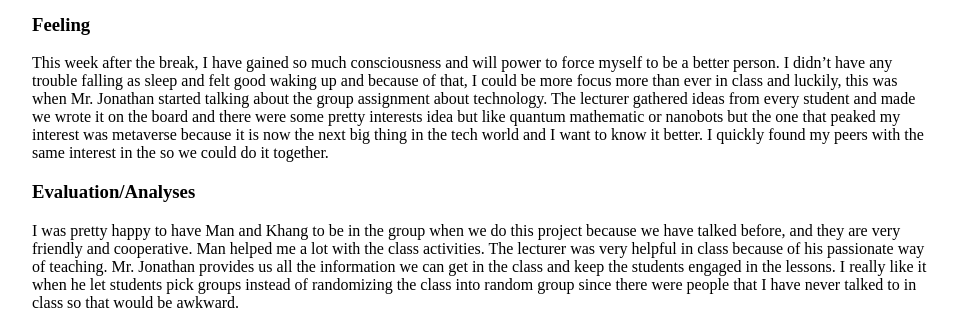
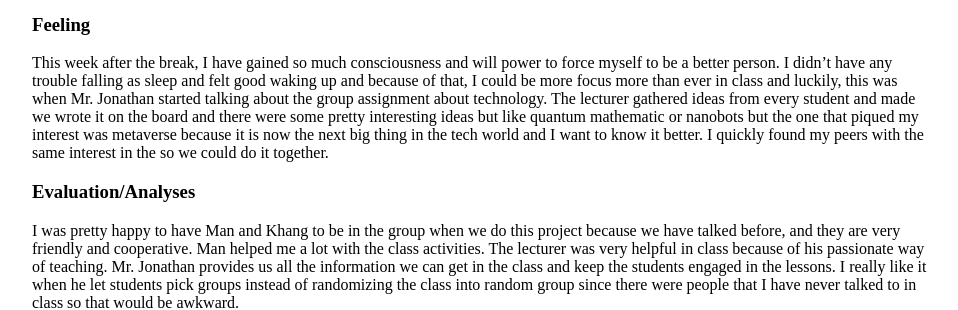
Before and after one commit to S3927381/s3927381, a Jekyll site: the page built from research/index.html, in a window 1280 px wide. Shown: the part 315-625 px from the top of the page, without its empty margins (160-1118 px from the left). Built offline with Jekyll 4.4.1, drawn with Linux system fonts in a browser that asks for light colours.

Commit message:
Update index.html

```diff
--- a/research/index.html
+++ b/research/index.html
@@ -10,7 +10,7 @@ title: Reflection 3...
 
 	<h3>Feeling</h3>
 
-	This week after the break, I have gained so much consciousness and will power to force myself to be a better person. I didn’t have any trouble falling as sleep and felt good waking up and because of that, I could be more focus more than ever in class and luckily, this was when Mr. Jonathan started talking about the group assignment about technology. The lecturer gathered ideas from every student and made we wrote it on the board and there were some pretty interests idea but like quantum mathematic or nanobots but the one that peaked my interest was metaverse because it is now the next big thing in the tech world and I want to know it better. I quickly found my peers with the same interest in the  so we could do it together.
+	This week after the break, I have gained so much consciousness and will power to force myself to be a better person. I didn’t have any trouble falling as sleep and felt good waking up and because of that, I could be more focus more than ever in class and luckily, this was when Mr. Jonathan started talking about the group assignment about technology. The lecturer gathered ideas from every student and made we wrote it on the board and there were some pretty interesting ideas but like quantum mathematic or nanobots but the one that piqued my interest was metaverse because it is now the next big thing in the tech world and I want to know it better. I quickly found my peers with the same interest in the  so we could do it together.
 
 	<h3>Evaluation/Analyses</h3>
 	I was pretty happy to have Man and Khang to be in the group when we do this project because we have talked before, and they are very friendly and cooperative. Man helped me a lot with the class activities. The lecturer was very helpful in class because of his passionate way of teaching. Mr. Jonathan provides us all the information we can get in the class and keep the students engaged in the lessons. I really like it when he let students pick groups instead of randomizing the class into random group since there were people that I have never talked to in class so that would be awkward.
```
